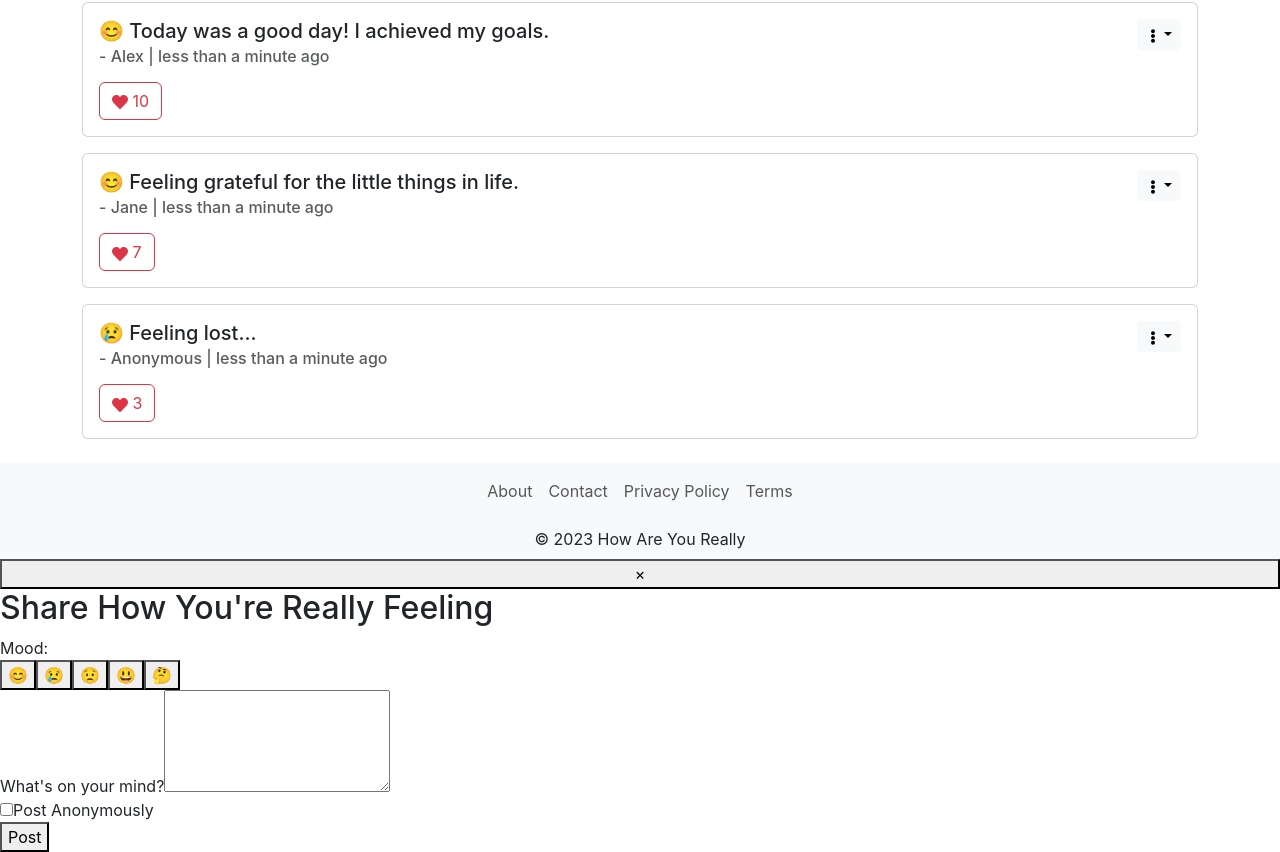
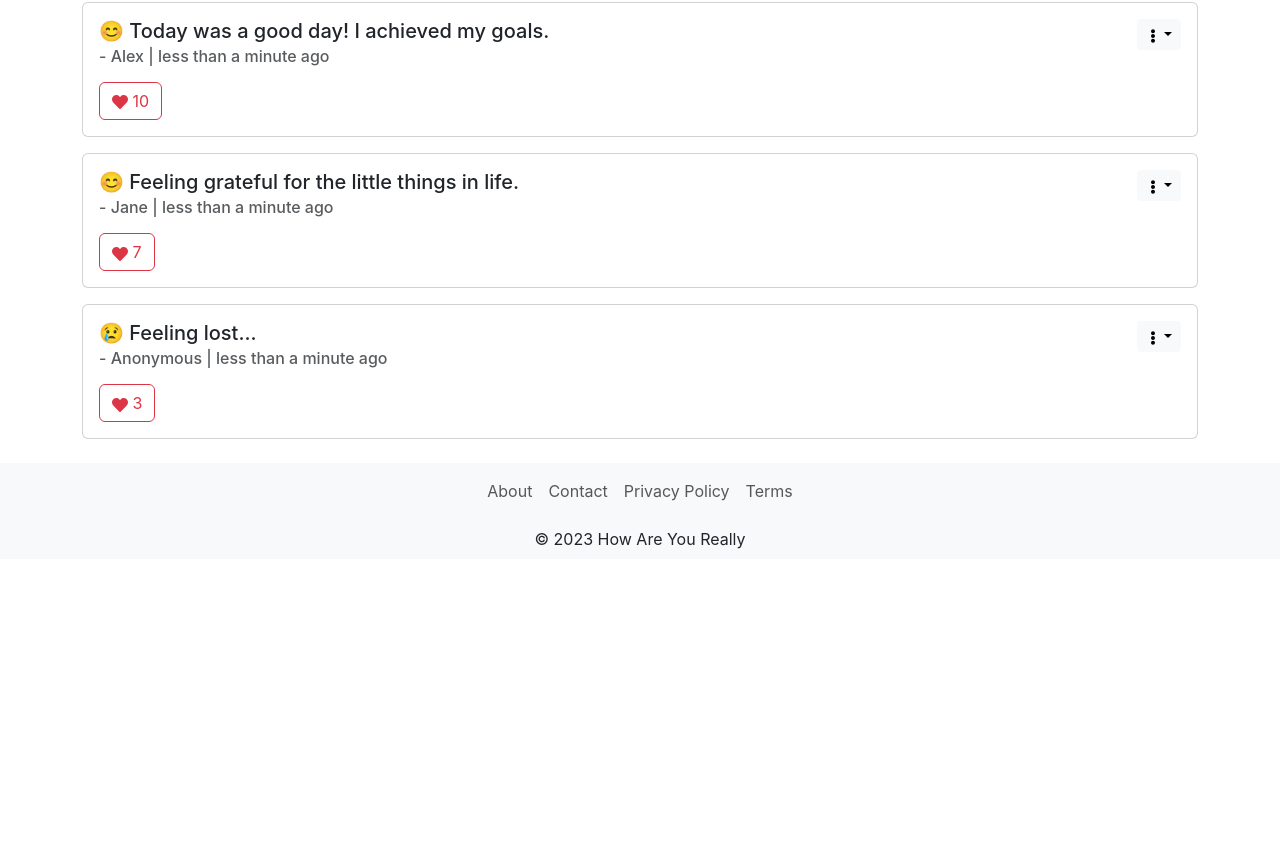
Before and after one commit to jeffdruid/pp5, a React (Create React App) app: page / in a window 1280 px wide. Shown: the part 562-1414 px from the top of the page. After the commit the page ends 1121 px from the top, so only its background shows below. Built offline with nearby package versions, Linux system fonts and the light colour scheme.

Commit message:
Refactor PostModal component to use react-bootstrap Modal, Button, and Form

```diff
--- a/src/components/PostModal.js
+++ b/src/components/PostModal.js
@@ -1,6 +1,8 @@
 import React, { useState } from 'react';
+import { Modal, Button, Form, ToggleButtonGroup, ToggleButton, ButtonGroup } from 'react-bootstrap';
+import { FaSmile, FaFrown, FaMeh, FaGrinStars, FaRegLightbulb } from 'react-icons/fa';
 
-function PostModal({ onClose }) {
+function PostModal({ show, onClose }) {
   // State variables for form inputs
   const [mood, setMood] = useState('');
   const [content, setContent] = useState('');
@@ -12,60 +14,73 @@ function PostModal({ onClose }) {
     // Add logic to handle post creation
     // For now, we'll just log the input values
     console.log('New Post:', { mood, content, isAnonymous });
+    // Close the modal after submission
+    onClose();
   };
 
-  // Array of mood options
+  // Array of mood options with icons
   const moodOptions = [
-    { label: 'Happy', emoji: '😊' },
-    { label: 'Sad', emoji: '😢' },
-    { label: 'Anxious', emoji: '😟' },
-    { label: 'Excited', emoji: '😃' },
-    { label: 'Thoughtful', emoji: '🤔' },
+    { label: 'Happy', emoji: <FaSmile />, value: 'happy' },
+    { label: 'Sad', emoji: <FaFrown />, value: 'sad' },
+    { label: 'Anxious', emoji: <FaMeh />, value: 'anxious' },
+    { label: 'Excited', emoji: <FaGrinStars />, value: 'excited' },
+    { label: 'Thoughtful', emoji: <FaRegLightbulb />, value: 'thoughtful' },
   ];
 
-  // JSX to render the modal
   return (
-    <div className="modal-overlay">
-      <div className="modal-content">
-        <button className="close-button" onClick={onClose}>
-          &times;
-        </button>
-        <h2>Share How You're Really Feeling</h2>
-        <form onSubmit={handleSubmit}>
-          <label>Mood:</label>
-          <div className="mood-selection">
+    <Modal show={show} onHide={onClose} centered>
+      <Modal.Header closeButton>
+        <Modal.Title>Share How You're Really Feeling</Modal.Title>
+      </Modal.Header>
+      <Modal.Body>
+        <Form onSubmit={handleSubmit}>
+          {/* Mood Selection */}
+          <Form.Group>
+            <Form.Label>Mood</Form.Label>
+            <ButtonGroup aria-label="Mood selection" className="mb-3 d-flex justify-content-between">
               {moodOptions.map((option) => (
-              <button
-                type="button"
-                key={option.label}
-                className={`mood-button ${mood === option.emoji ? 'selected' : ''}`}
-                onClick={() => setMood(option.emoji)}
+                <ToggleButton
+                  key={option.value}
+                  id={`mood-${option.value}`}
+                  type="radio"
+                  variant="outline-primary"
+                  name="mood"
+                  value={option.value}
+                  checked={mood === option.value}
+                  onChange={(e) => setMood(e.currentTarget.value)}
                 >
                   {option.emoji}
-              </button>
+                </ToggleButton>
               ))}
-          </div>
-          <label htmlFor="content">What's on your mind?</label>
-          <textarea
-            id="content"
+            </ButtonGroup>
+          </Form.Group>
+          {/* Content Input */}
+          <Form.Group controlId="formContent">
+            <Form.Label>What's on your mind?</Form.Label>
+            <Form.Control
+              as="textarea"
+              rows={4}
               value={content}
               onChange={(e) => setContent(e.target.value)}
-            rows="4"
               required
-          ></textarea>
-          <div className="anonymous-option">
-            <input
+            />
+          </Form.Group>
+          {/* Anonymous Option */}
+          <Form.Group controlId="formAnonymous" className="mt-3">
+            <Form.Check
               type="checkbox"
-              id="isAnonymous"
+              label="Post Anonymously"
               checked={isAnonymous}
               onChange={(e) => setIsAnonymous(e.target.checked)}
             />
-            <label htmlFor="isAnonymous">Post Anonymously</label>
-          </div>
-          <button type="submit">Post</button>
-        </form>
-      </div>
-    </div>
+          </Form.Group>
+          {/* Submit Button */}
+          <Button variant="primary" type="submit" className="mt-4" block>
+            Post
+          </Button>
+        </Form>
+      </Modal.Body>
+    </Modal>
   );
 }
 
```
Lines whose indentation alone changed are shown as unchanged.
